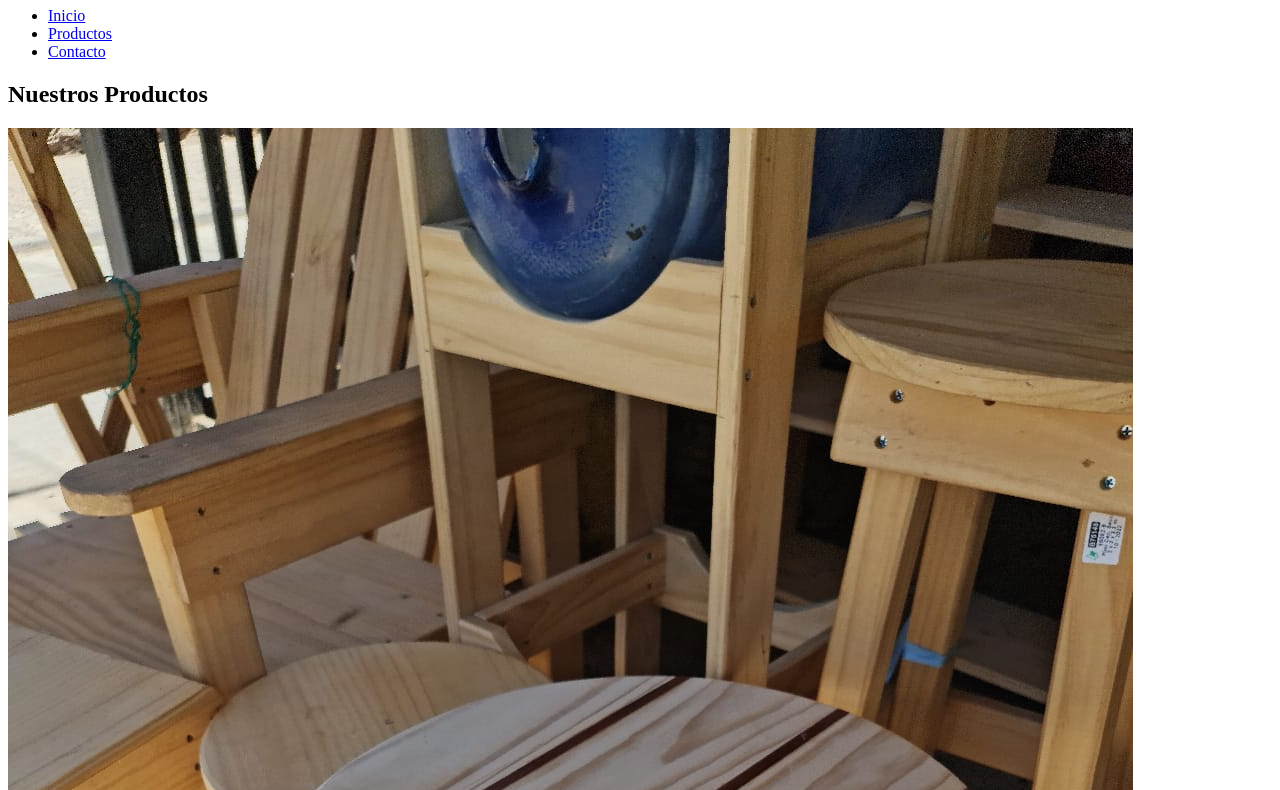
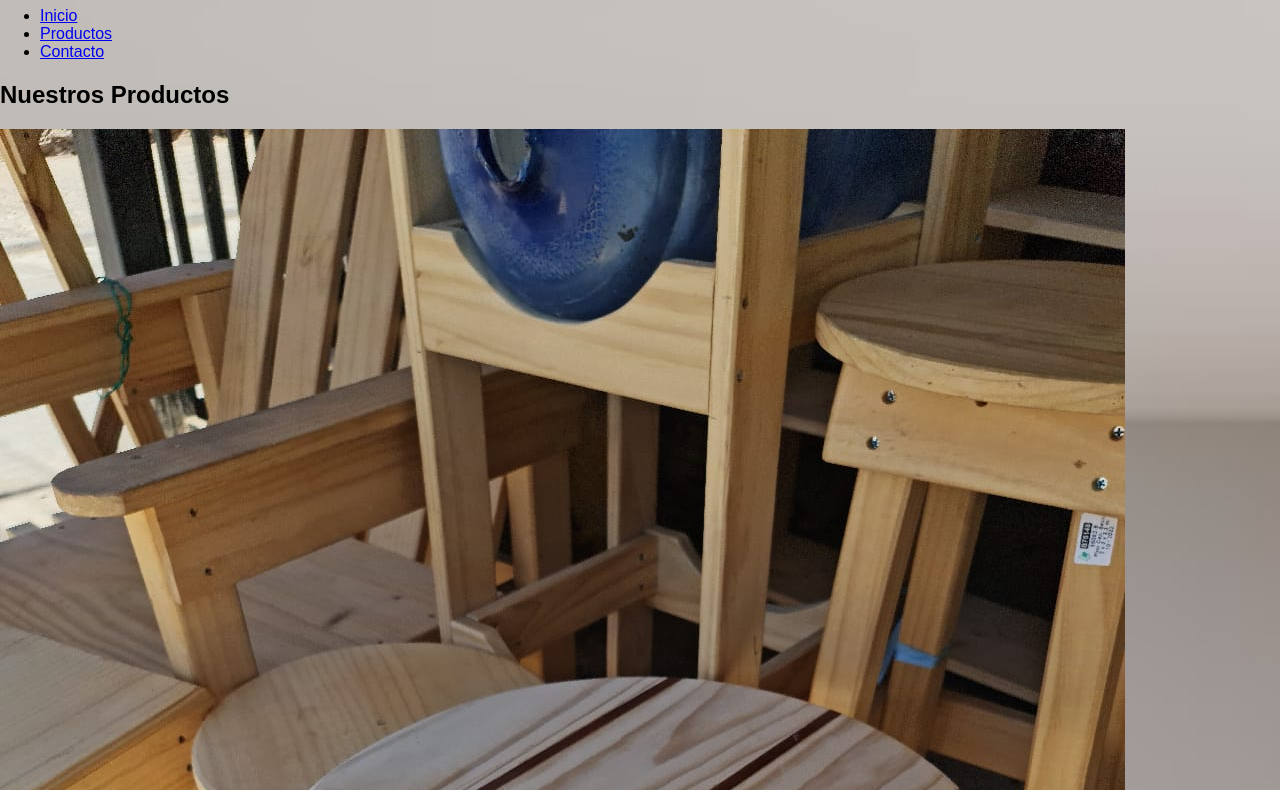
Before and after one commit to eduardonorambuena/tati, a plain HTML site: page index.html in a window 1280 px wide. Shown: the part 73-863 px from the top of the page. Drawn offline with Linux system fonts and the light colour scheme.

Commit message:
imagenes

```diff
--- a/index.html
+++ b/index.html
@@ -4,16 +4,27 @@
     <meta charset="UTF-8">
     <meta name="viewport" content="width=device-width, initial-scale=1.0">
     <title>Muebles Don TATI</title>
-    <link rel="stylesheet" href="styles.css">
+    <style>
+        /* Estilos para el cuerpo de la página */
+        body {
+            font-family: Arial, sans-serif;
+            margin: 0;
+            padding: 0;
+            background-image: url('fondo.jpeg'); /* Ruta relativa a la imagen de fondo */
+            background-size: cover; /* Ajusta la imagen al tamaño del cuerpo */
+            background-repeat: no-repeat;
+            background-position: center; /* Centra la imagen de fondo */
+        }
+    </style>
 </head>
 <body>
     <header>
         <h1>Bienvenido a Muebles Don TATI</h1>
         <nav>
             <ul>
-                <li><a href="#" id="inicio">Inicio</a></li>
-                <li><a href="#" id="productos">Productos</a></li>
-                <li><a href="contacto.html">Contacto</a></li> <!-- Redirige a la página de contacto -->
+                <li><a href="#">Inicio</a></li>
+                <li><a href="#">Productos</a></li>
+                <li><a href="#">Contacto</a></li>
             </ul>
         </nav>
     </header>
@@ -44,6 +55,6 @@
         <p>&copy; 2024 Muebles Don TATI. Todos los derechos reservados.</p>
     </footer>
 
-    <script src="script.js"></script>
+    <script src="script.js"></script> <!-- Enlaza el archivo JavaScript -->
 </body>
 </html>
```
Also changed, not shown: fondo.jpeg (added), 1 other file.
